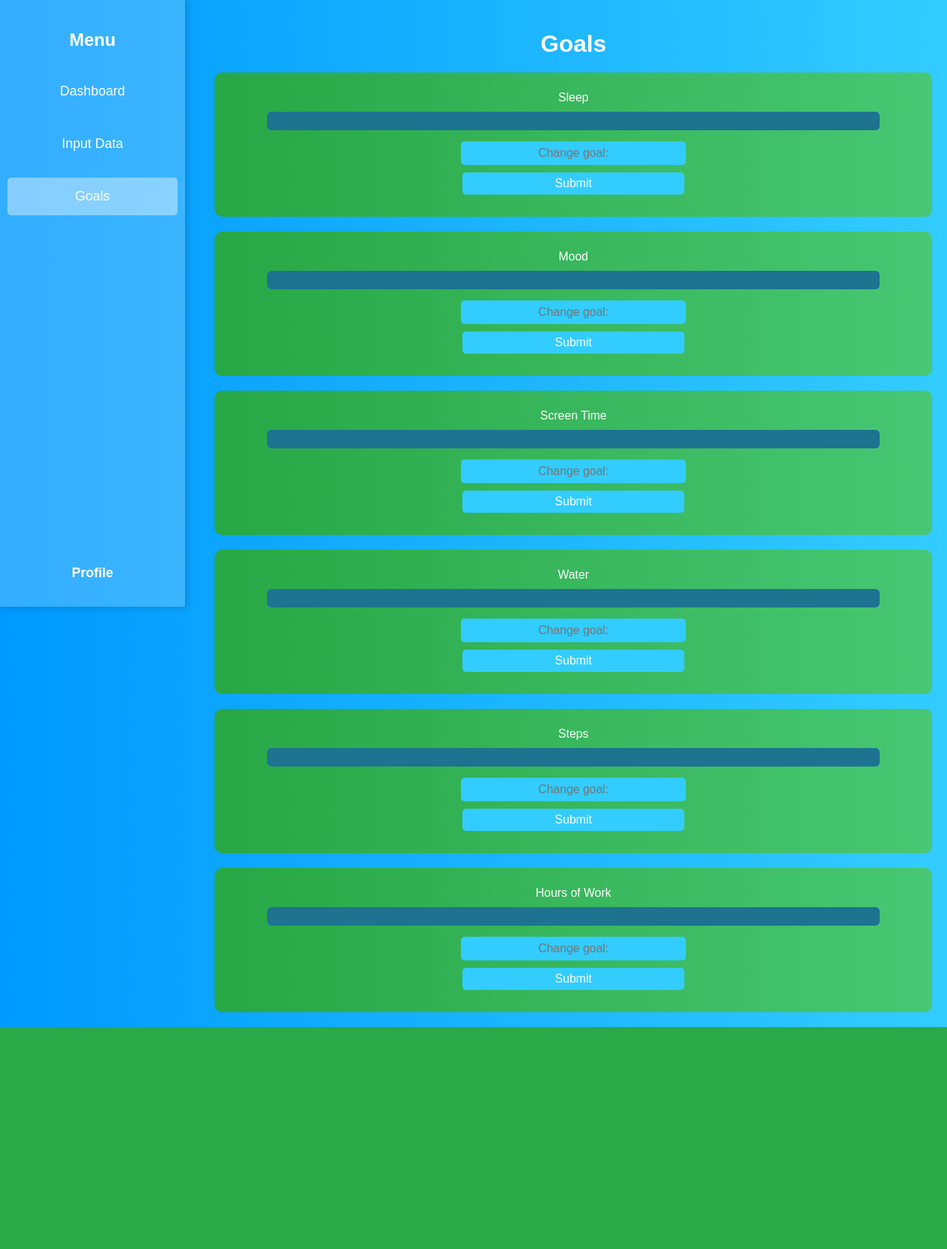
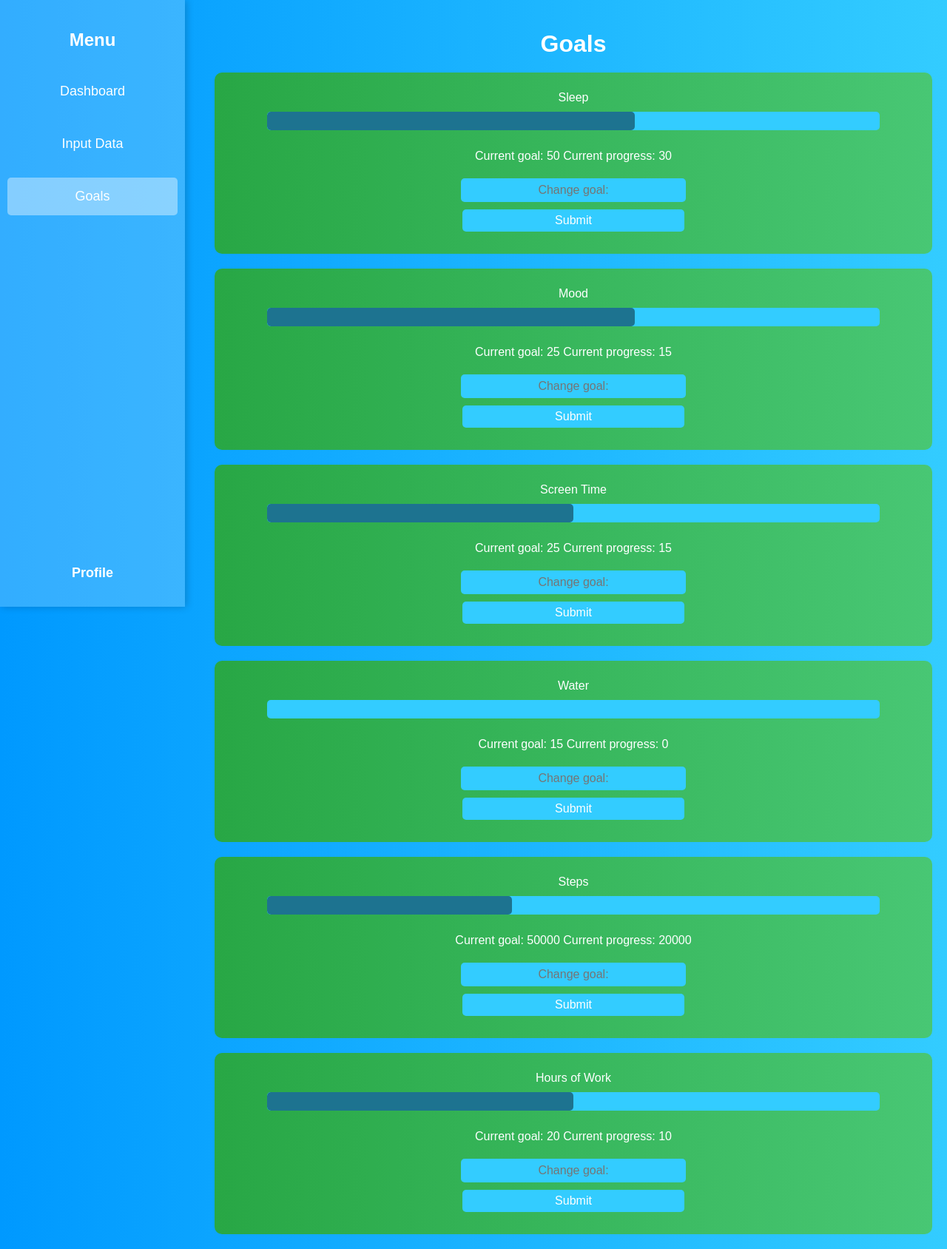
Before and after one commit to PluvioXO/Prog-2-CW, a Python web app: template templates/components/goals.html in a window 1280 px wide. Shown: the whole page at 74% size. Before the commit the page ends 1388 px from the top, so only its background shows below. Run offline with Jinja, Linux system fonts and the light colour scheme; the template is opened without the code that fills it, so the values that code supplies are empty.

Commit message:
goal visual changes

```diff
--- a/static/css/goals.css
+++ b/static/css/goals.css
@@ -105,6 +105,7 @@
 
 .progress {
     height: 100%;
+    width: 100%;
     background-color:#1d7390;
     border-radius: 5px;
     transition: width 0.3s ease-in-out;
--- a/static/js/goals.js
+++ b/static/js/goals.js
@@ -9,7 +9,98 @@
 var sleepProgress = 30;
 var waterProgress = 0;
 var screenProgress = 15;
-var stepGoal = 20000;
-var moodGoal = 15;
-var workGoal = 10;
+var stepProgress = 20000;
+var moodProgress = 15;
+var workProgress = 10;
+var progressBar;
 //placeholder values
+
+function isNumber(str) {
+    if (typeof str !== "string") return false;
+    return !isNaN(str) && !isNaN(parseFloat(str));
+}
+
+function changeGoal(metric) {
+
+    if (metric == 1)  {
+        if (isNumber(document.getElementById('goalChangeInput1').value)) {
+          sleepGoal = document.getElementById('goalChangeInput1').value;
+          document.getElementById('sleepText').innerHTML=("Current goal: " + sleepGoal + "    Current progress: " + sleepProgress);}
+
+        progressBar = document.getElementById('P1');
+            if (sleepProgress > sleepGoal) {
+                progressBar.style.width = "100%";
+            } else {
+                progressBar.style.width = sleepGoal === 0 ? "0%" : ((sleepProgress / sleepGoal) * 100) + "%";
+            }
+    }
+
+    if (metric == 2)  {
+        if (isNumber(document.getElementById('goalChangeInput2').value)) {
+          moodGoal = document.getElementById('goalChangeInput2').value;
+          document.getElementById('moodText').innerHTML=("Current goal: " + moodGoal + "    Current progress: " + moodProgress);}
+
+        progressBar = document.getElementById('P2');
+            if (moodProgress > moodGoal) {
+                progressBar.style.width = "100%";
+            } else {
+                progressBar.style.width = moodGoal === 0 ? "0%" : ((moodProgress / moodGoal) * 100) + "%";
+            }
+    }
+
+    if (metric == 3)  {
+        if (isNumber(document.getElementById('goalChangeInput3').value)) {
+          screenGoal = document.getElementById('goalChangeInput3').value;
+          document.getElementById('screenText').innerHTML=("Current goal: " + screenGoal + "    Current progress: " + screenProgress);}
+
+        progressBar = document.getElementById('P3');
+            if (screenProgress > screenGoal) {
+                progressBar.style.width = "100%";
+            } else {
+                progressBar.style.width = screenGoal === 0 ? "0%" : ((screenProgress / screenGoal) * 100) + "%";
+            }
+    }
+
+    if (metric == 4)  {
+        if (isNumber(document.getElementById('goalChangeInput4').value)) {
+          waterGoal = document.getElementById('goalChangeInput4').value;
+          document.getElementById('waterText').innerHTML=("Current goal: " + waterGoal + "    Current progress: " + waterProgress);}
+
+        progressBar = document.getElementById('P4');
+            if (waterProgress > waterGoal) {
+                progressBar.style.width = "100%";
+            } else {
+                progressBar.style.width = waterGoal === 0 ? "0%" : ((waterProgress / waterGoal) * 100) + "%";
+            }
+    }
+
+    if (metric == 5)  {
+        if (isNumber(document.getElementById('goalChangeInput5').value)) {
+          stepGoal = document.getElementById('goalChangeInput5').value;
+          document.getElementById('stepText').innerHTML=("Current goal: " + stepGoal + "    Current progress: " + stepProgress);}
+
+        progressBar = document.getElementById('P5');
+            if (stepProgress > stepGoal) {
+                progressBar.style.width = "100%";
+            } else {
+                progressBar.style.width = stepGoal === 0 ? "0%" : ((stepProgress / stepGoal) * 100) + "%";
+            }
+    }
+
+    if (metric == 6) {
+        if (isNumber(document.getElementById('goalChangeInput6').value)) {
+          workGoal = document.getElementById('goalChangeInput6').value;
+          document.getElementById('workText').innerHTML=("Current goal: " + workGoal + "    Current progress: " + workProgress);}
+
+        progressBar = document.getElementById('P6');
+            if (workProgress > workGoal) {
+                progressBar.style.width = "100%";
+            } else {
+                progressBar.style.width = workGoal === 0 ? "0%" : ((workProgress / workGoal) * 100) + "%";
+            } } }
+// visual changes when a new goal is step, currently implemented using the placeholder data
+
+
+function startUp() {
+    changeGoal(1); changeGoal(2); changeGoal(3); changeGoal(4); changeGoal(5); changeGoal(6);
+}
--- a/templates/components/dashboard.html
+++ b/templates/components/dashboard.html
@@ -4,6 +4,7 @@
     <meta charset="UTF-8">
     <meta name="viewport" content="width=device-width, initial-scale=1">
     <link rel="stylesheet" href="{{ url_for('static', filename='css/dashboard.css') }}">
+    <script src="{{ url_for('static', filename='js/goals.js') }}"></script>
     <title>Dashboard</title>
 </head>
 <body>
--- a/templates/components/goals.html
+++ b/templates/components/goals.html
@@ -4,9 +4,10 @@
     <meta charset="UTF-8">
     <meta name="viewport" content="width=device-width, initial-scale=1">
     <link rel="stylesheet" href="{{ url_for('static', filename='css/goals.css') }}">
+    <script src="{{ url_for('static', filename='js/goals.js') }}"></script>
     <title>Goals</title>
 </head>
-<body>
+<body onload="startUp()">
     <div class="sidebar">
         <h2 class="sidebar-title">Menu</h2>
         <a href="{{ url_for('dashboard') }}" class="nav-link">Dashboard</a>
@@ -22,44 +23,44 @@
             <div class="goal">Sleep
                 <div class="progress-bar" id="PBar1">
                     <div class="progress" id="P1"></div>
-                </div>
+                </div><p id="sleepText">Current goal: 50   Current progress: 30</p>
                 <input type="text" class="goal-input" placeholder="Change goal:" id="goalChangeInput1"/>
-                <button class="goal-button" id="goalChange1">Submit</button>
+                <button class="goal-button" id="goalChange1" onclick="changeGoal(1)">Submit</button>
             </div>
             <div class="goal">Mood
                 <div class="progress-bar" id="PBar2">
                     <div class="progress" id="P2"></div>
-                </div>
+                </div><p id="moodText">Current goal: 25    Current progress: 15</p>
                 <input type="text" class="goal-input" placeholder="Change goal:" id="goalChangeInput2"/>
-                <button class="goal-button" id="goalChange2">Submit</button>
+                <button class="goal-button" id="goalChange2" onclick="changeGoal(2)">Submit</button>
             </div>
             <div class="goal">Screen Time
                 <div class="progress-bar" id="PBar3">
                     <div class="progress" id="P3"></div>
-                </div>
+                </div><p id="screenText">Current goal: 25    Current progress: 15</p>
                 <input type="text" class="goal-input" placeholder="Change goal:" id="goalChangeInput3"/>
-                <button class="goal-button" id="goalChange3">Submit</button>
+                <button class="goal-button" id="goalChange3" onclick="changeGoal(3)">Submit</button>
             </div>
             <div class="goal">Water
                 <div class="progress-bar" id="PBar4">
                     <div class="progress" id="P4"></div>
-                </div>
+                </div><p id="waterText">Current goal: 15    Current progress: 0</p>
                 <input type="text" class="goal-input" placeholder="Change goal:" id="goalChangeInput4"/>
-                <button class="goal-button" id="goalChange4">Submit</button>
+                <button class="goal-button" id="goalChange4" onclick="changeGoal(4)">Submit</button>
             </div>
             <div class="goal">Steps
                 <div class="progress-bar" id="PBar4">
                     <div class="progress" id="P5"></div>
-                </div>
+                </div><p id="stepText">Current goal: 50000    Current progress: 20000</p>
                 <input type="text" class="goal-input" placeholder="Change goal:" id="goalChangeInput5"/>
-                <button class="goal-button" id="goalChange5">Submit</button>
+                <button class="goal-button" id="goalChange5" onclick="changeGoal(5)">Submit</button>
             </div>
             <div class="goal">Hours of Work
                 <div class="progress-bar" id="PBar4">
                     <div class="progress" id="P6"></div>
-                </div>
+                </div><p id="workText">Current goal: 20    Current progress: 10</p>
                 <input type="text" class="goal-input" placeholder="Change goal:" id="goalChangeInput6"/>
-                <button class="goal-button" id="goalChange6">Submit</button>
+                <button class="goal-button" id="goalChange6" onclick="changeGoal(6)">Submit</button>
             </div>
         </div>
     </div>
```
